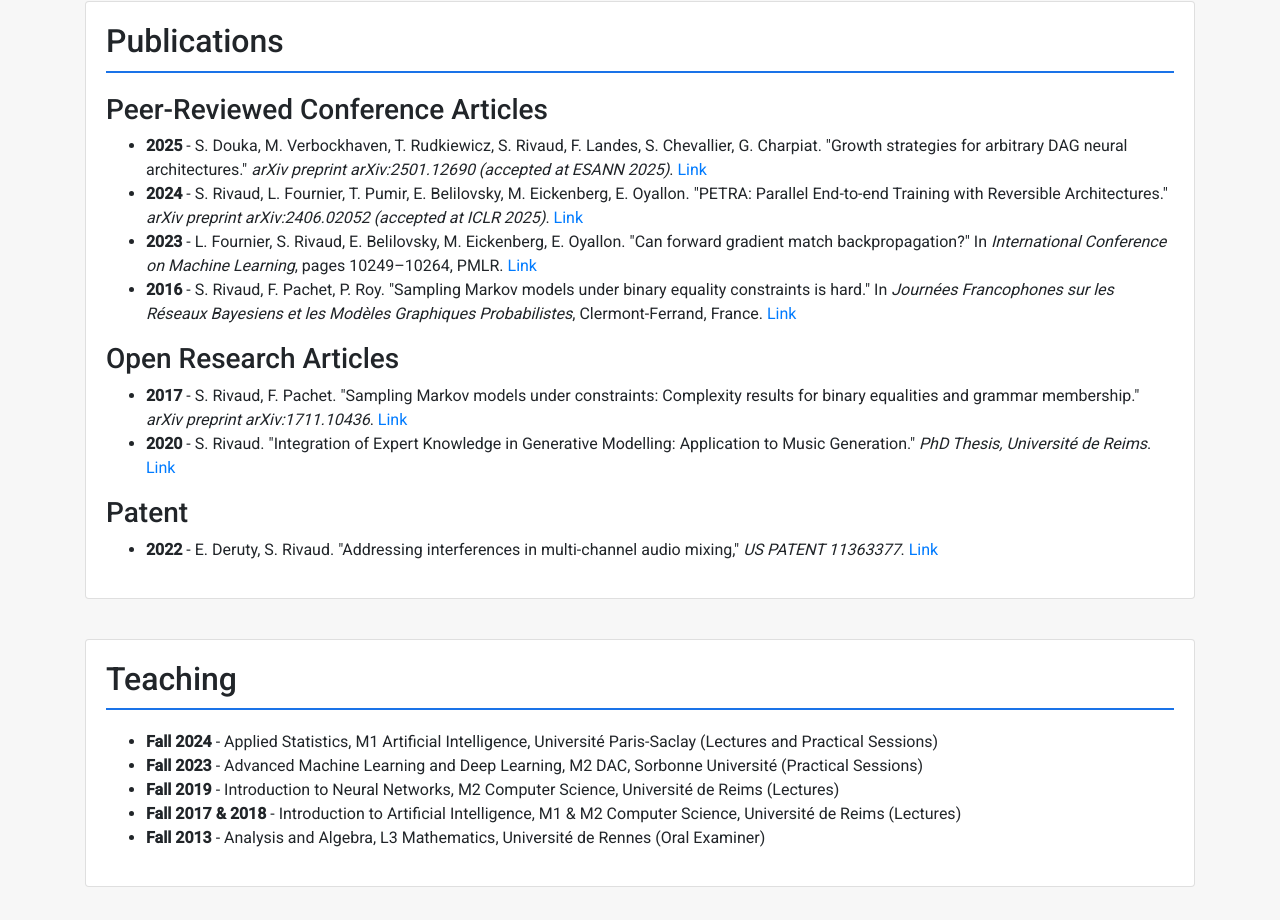
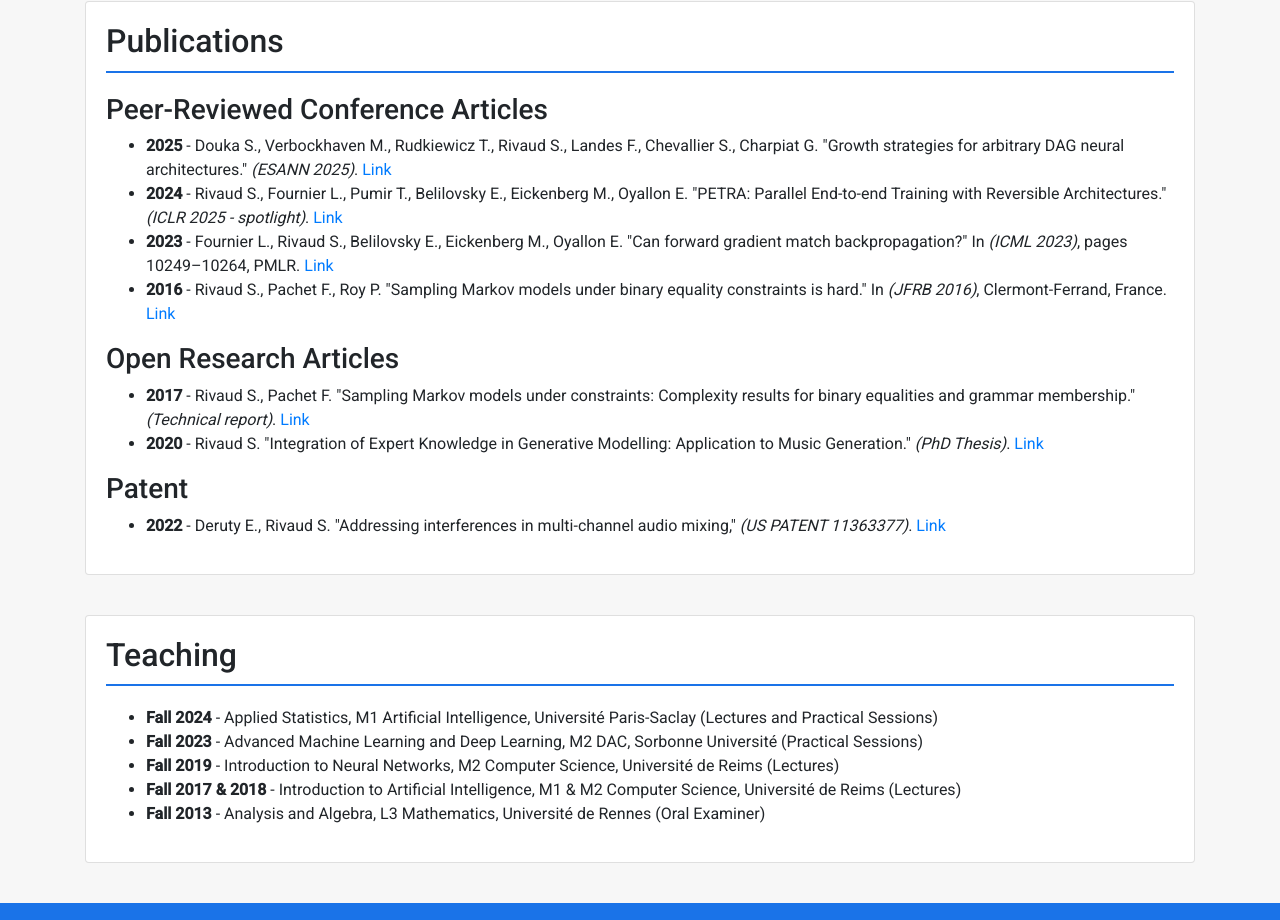
Before and after one commit to stephane-rivaud/stephane-rivaud.github.io, a plain HTML site: page index.html in a window 1280 px wide. Shown: the part 1657-2577 px from the top of the page. Drawn offline with nearby package versions, Linux system fonts and the light colour scheme.

```diff
--- a/index.html
+++ b/index.html
@@ -121,7 +121,8 @@
         <p>Phone: (+33) 06 77 07 80 89</p>
         <p>
             <a href="https://github.com/streethagore" target="_blank"><i class="fab fa-github"></i> GitHub</a> |
-            <a href="https://www.linkedin.com/in/st%C3%A9phane-rivaud-b87458a8/" target="_blank"><i class="fab fa-linkedin"></i>
+            <a href="https://www.linkedin.com/in/st%C3%A9phane-rivaud-b87458a8/" target="_blank"><i
+                    class="fab fa-linkedin"></i>
                 LinkedIn</a> |
             <a href="https://scholar.google.fr/citations?user=wK1ARdQAAAAJ&hl=fr" target="_blank"><i
                     class="fas fa-graduation-cap"></i> Google Scholar</a>
@@ -208,43 +209,35 @@
                 <h2>Publications</h2>
                 <h3>Peer-Reviewed Conference Articles</h3>
                 <ul>
-                    <li><strong>2025</strong> - S. Douka, M. Verbockhaven, T. Rudkiewicz, S. Rivaud, F. Landes, S.
-                        Chevallier, G. Charpiat. "Growth strategies for arbitrary DAG neural architectures." <i>arXiv
-                            preprint arXiv:2501.12690 (accepted at ESANN 2025)</i>. <a
-                                href="https://arxiv.org/abs/2501.12690" target="_blank">Link</a>
-                    </li>
-                    <li><strong>2024</strong> - S. Rivaud, L. Fournier, T. Pumir, E. Belilovsky, M. Eickenberg, E.
-                        Oyallon. "PETRA: Parallel End-to-end Training with Reversible Architectures." <i>arXiv preprint
-                            arXiv:2406.02052 (accepted at ICLR 2025)</i>. <a href="https://arxiv.org/abs/2406.02052"
-                                                                             target="_blank">Link</a>
-                    </li>
-                    <li><strong>2023</strong> - L. Fournier, S. Rivaud, E. Belilovsky, M. Eickenberg, E. Oyallon. "Can
-                        forward gradient match backpropagation?" In <i>International Conference on Machine Learning</i>,
+                    <li><strong>2025</strong> - Douka S., Verbockhaven M., Rudkiewicz T., Rivaud S., Landes F.,
+                        Chevallier S., Charpiat G. "Growth strategies for arbitrary DAG neural architectures." <i>(ESANN 2025)</i>. <a
+                                href="https://arxiv.org/abs/2501.12690" target="_blank">Link</a></li>
+                    <li><strong>2024</strong> - Rivaud S., Fournier L., Pumir T., Belilovsky E., Eickenberg M., Oyallon
+                        E. "PETRA: Parallel End-to-end Training with Reversible Architectures." <i>(ICLR 2025 - spotlight)</i>. <a href="https://arxiv.org/abs/2406.02052"
+                                                                             target="_blank">Link</a></li>
+                    <li><strong>2023</strong> - Fournier L., Rivaud S., Belilovsky E., Eickenberg M., Oyallon E. "Can
+                        forward gradient match backpropagation?" In <i>(ICML 2023)</i>,
                         pages 10249–10264, PMLR. <a href="https://arxiv.org/abs/2306.06968" target="_blank">Link</a>
                     </li>
-                    <li><strong>2016</strong> - S. Rivaud, F. Pachet, P. Roy. "Sampling Markov models under binary
-                        equality constraints is hard." In <i>Journées Francophones sur les Réseaux Bayesiens et les
-                            Modèles Graphiques Probabilistes</i>, Clermont-Ferrand, France. <a
+                    <li><strong>2016</strong> - Rivaud S., Pachet F., Roy P. "Sampling Markov models under binary
+                        equality constraints is hard." In <i>(JFRB 2016)</i>, Clermont-Ferrand, France. <a
                                 href="https://csl.sony.fr/wp-content/uploads/2016/06/rivaud-16a_.pdf" target="_blank">Link</a>
                     </li>
                 </ul>
                 <h3>Open Research Articles</h3>
                 <ul>
-                    <li><strong>2017</strong> - S. Rivaud, F. Pachet. "Sampling Markov models under constraints:
-                        Complexity results for binary equalities and grammar membership." <i>arXiv preprint
-                            arXiv:1711.10436</i>. <a href="https://arxiv.org/abs/1711.10436" target="_blank">Link</a>
+                    <li><strong>2017</strong> - Rivaud S., Pachet F. "Sampling Markov models under constraints:
+                        Complexity results for binary equalities and grammar membership." <i>(Technical report)</i>. <a href="https://arxiv.org/abs/1711.10436" target="_blank">Link</a>
                     </li>
-                    <li><strong>2020</strong> - S. Rivaud. "Integration of Expert Knowledge in Generative Modelling:
-                        Application to Music Generation." <i>PhD Thesis, Université de Reims</i>. <a
-                                href="https://theses.fr/2020REIMS033" target="_blank">Link</a>
-                    </li>
+                    <li><strong>2020</strong> - Rivaud S. "Integration of Expert Knowledge in Generative Modelling:
+                        Application to Music Generation." <i>(PhD Thesis)</i>. <a
+                                href="https://theses.fr/2020REIMS033" target="_blank">Link</a></li>
                 </ul>
                 <h3>Patent</h3>
                 <ul>
-                    <li><strong>2022</strong> - E. Deruty, S. Rivaud. "Addressing interferences in multi-channel audio
-                        mixing," <i>US PATENT 11363377</i>. <a href="https://patents.google.com/patent/US11363377B2/en"
-                                                               target="_blank">Link</a>
-                    </li>
+                    <li><strong>2022</strong> - Deruty E., Rivaud S. "Addressing interferences in multi-channel audio
+                        mixing," <i>(US PATENT 11363377)</i>. <a href="https://patents.google.com/patent/US11363377B2/en"
+                                                               target="_blank">Link</a></li>
                 </ul>
             </div>
         </div>
```
